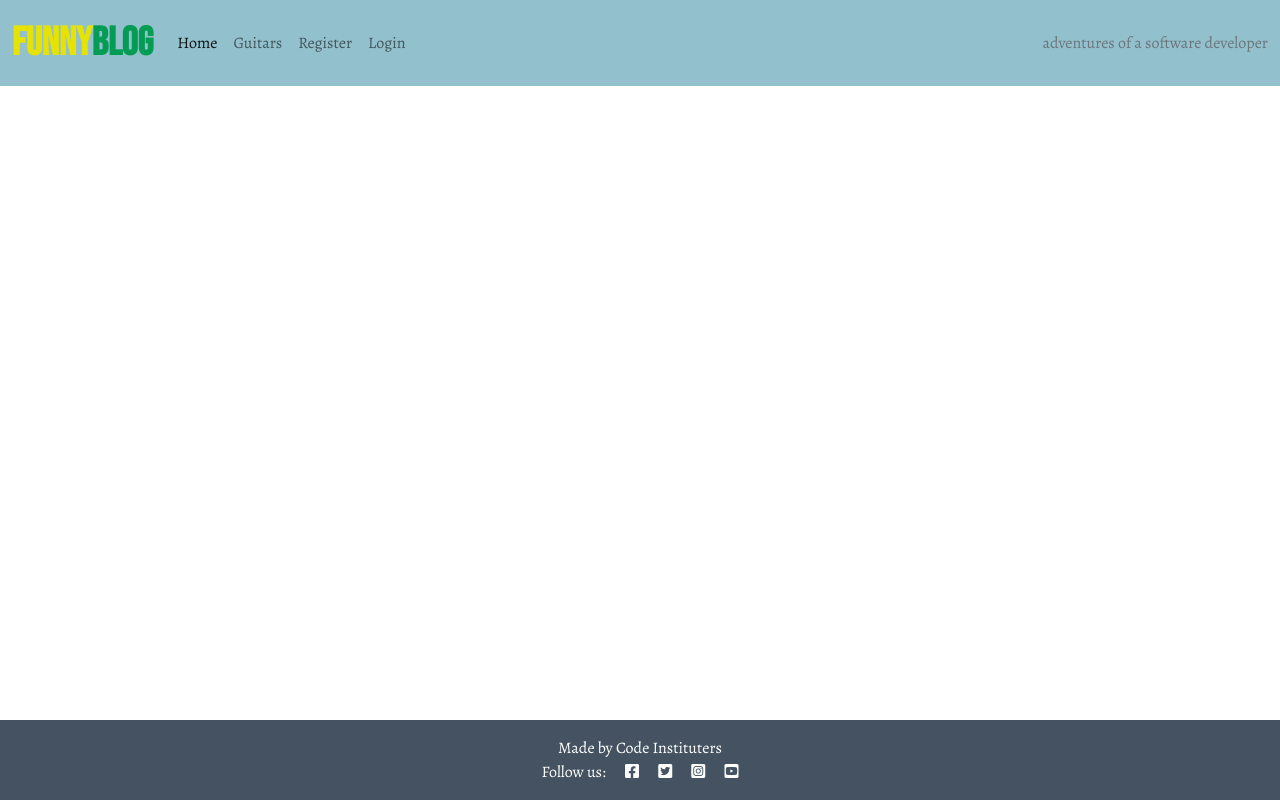
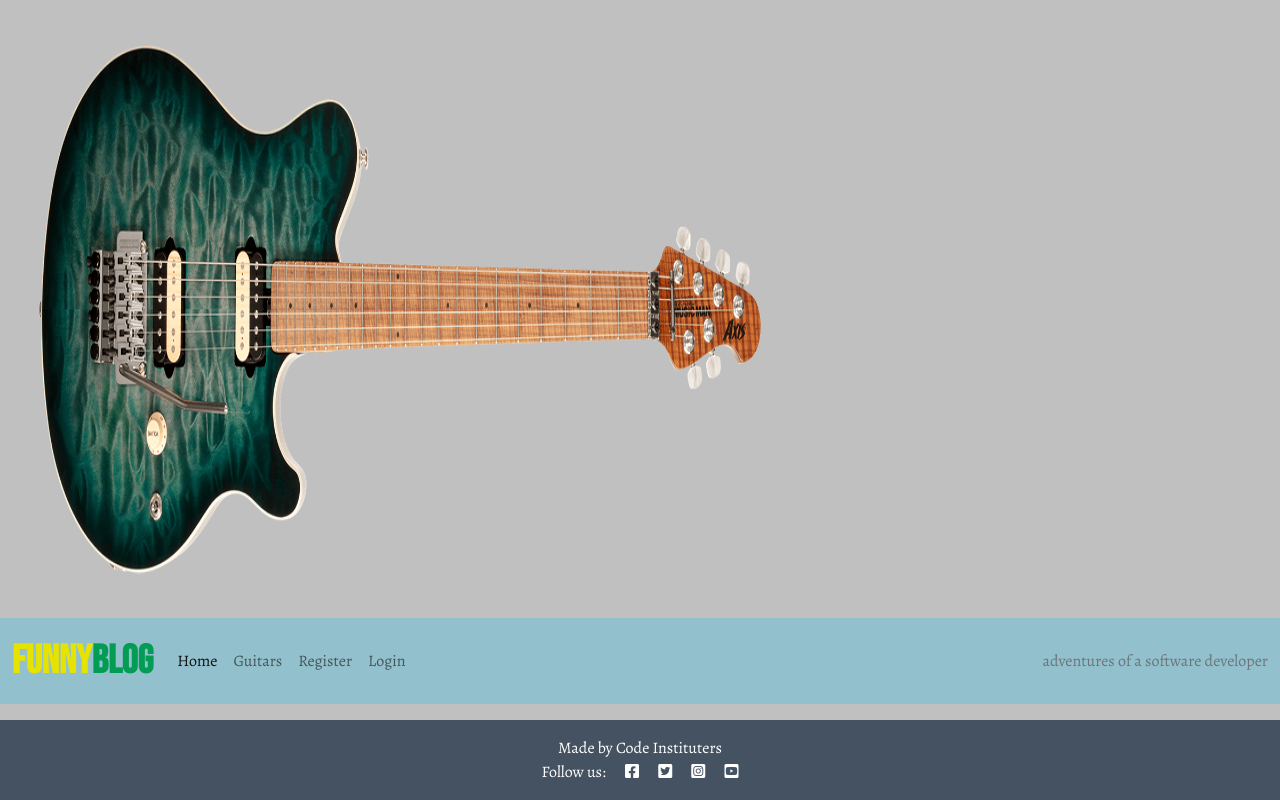
Before and after one commit to sbnn3/funny_blog, a Django app: page / in a window 1280 px wide. Run offline with Django 3.2, Linux system fonts and the light colour scheme; data that the repository does not hold is empty.

Commit message:
Added image to base.html

```diff
--- a/static/css/style.css
+++ b/static/css/style.css
@@ -25,7 +25,7 @@ body {
 }
 
 .main-bg {
-    background-color: #ffffff;
+    background-color: #c0c0c0;
 }
 
 .card {
@@ -43,6 +43,11 @@ body {
     min-width: 30%;
     left: -2px;
     background-color: #47b127;
+}
+
+.logo_image {
+    width: 800px;
+    height: 900px;
 }
 
 .author {
--- a/templates/base.html
+++ b/templates/base.html
@@ -18,7 +18,7 @@
 </head>
 
 <body class="d-flex flex-column h-100 main-bg">
-
+        <img class="logo_image" src="/static/images/logo.png" alt="Music Shop and Blog">
     <!-- Navigation -->
 
     <nav class="navbar navbar-expand-lg navbar-light">
```
Also changed, not shown: static/images/logo.png (added).
